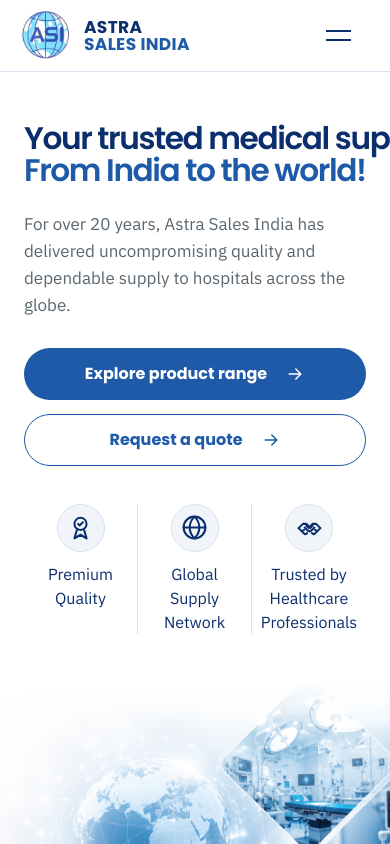
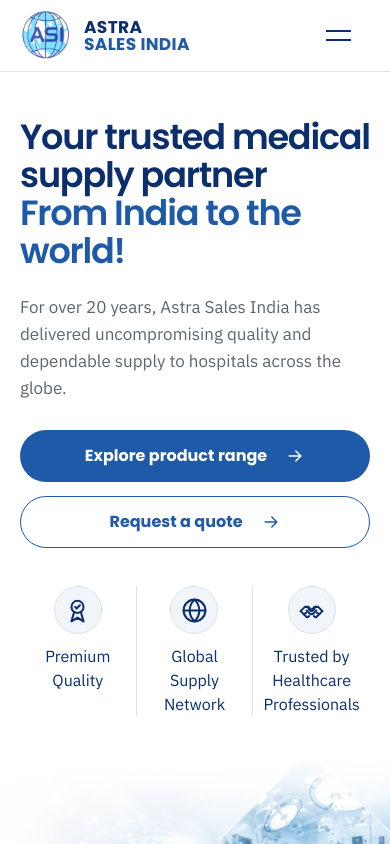
Before and after one commit to Saatvik6/Astra-Sales-website, a Next.js app: page / in a window 390 px wide. Shown: the top 844 px of the page. Built offline with nearby package versions, Linux system fonts and the light colour scheme.

Commit message:
Mobile view fix

```diff
--- a/app/globals.css
+++ b/app/globals.css
@@ -88,10 +88,37 @@
 @media(max-width:1100px){.heroVisual{min-height:520px}}
 @media(max-width:760px){.heroVisual{min-height:420px}}
 
-/* Keep the two hero statements on their own lines at every viewport size. */
-.hero h1 span,.hero h1 em{display:block;white-space:nowrap}
-@media(min-width:1101px){.hero h1{font-size:clamp(36px,3.5vw,64px)}}
-@media(max-width:760px){.hero h1{font-size:clamp(26px,8vw,46px)}}
+/* Keep each hero statement as its own block. */
+.hero h1 span,
+.hero h1 em{
+  display:block;
+}
+
+/* Desktop */
+@media(min-width:1101px){
+  .hero h1 span,
+  .hero h1 em{
+    white-space:nowrap;
+  }
+
+  .hero h1{
+    font-size:clamp(36px,3.5vw,64px);
+  }
+}
+
+/* Mobile */
+@media(max-width:760px){
+  .hero h1{
+    font-size:clamp(34px,9vw,42px);
+    line-height:1.08;
+    letter-spacing:-0.035em;
+  }
+
+  .hero h1 span,
+  .hero h1 em{
+    white-space:normal;
+  }
+}
 
 /* Founder statement */
 .founderStatement{display:grid;grid-template-columns:minmax(180px,250px) minmax(0,1fr);gap:clamp(50px,9vw,150px);align-items:center;background:var(--teal);color:#fff}
@@ -137,7 +164,7 @@
   .heroCopy{
     height:auto;
     min-height:0;
-    padding:50px 24px 46px
+    padding:46px 20px 42px;
   }
 
   .heroVisual{
```
